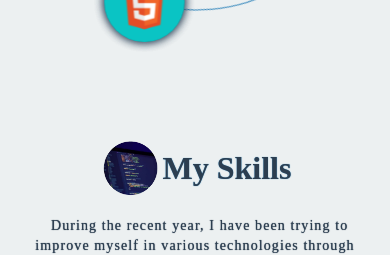
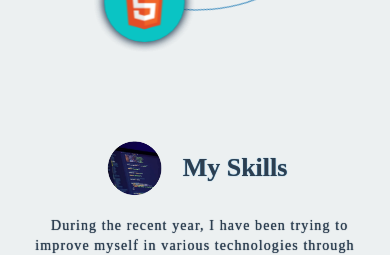
Before and after one commit to ardsen/ardsen.github.io, a React (Create React App) app: page / in a window 390 px wide. Shown: the part 1340-1595 px from the top of the page. Built offline with nearby package versions, Linux system fonts and the light colour scheme; a web font is replaced by a local one.

Commit message:
mobile responsive v8

```diff
--- a/src/App.css
+++ b/src/App.css
@@ -722,6 +722,9 @@ main {
 .close-button:active {
   transform: scale(0.9);
 }
+.close-button img {
+  width: 100%;
+}
 .about-project-modal {
   display: flex;
   height: 100%;
@@ -1060,10 +1063,12 @@ main {
   }
 
   .skill-info-top {
-    justify-content: center;
-    gap: 0;
+    gap: 1rem;
     width: auto;
     min-height: 4rem;
+  }
+  .skill-info-top h3 {
+    font-size: 26px;
   }
   .skill-orbit {
     width: 100%;
```
